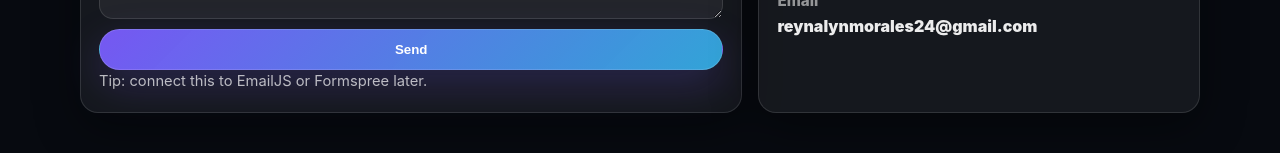
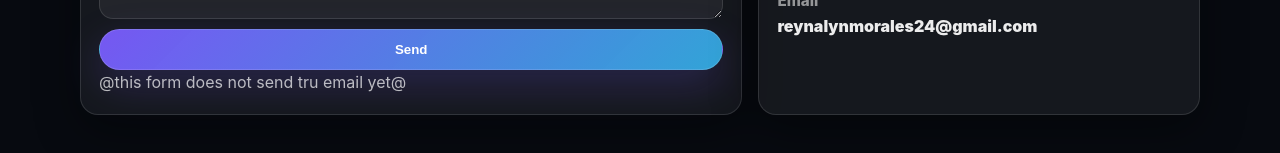
Before and after one commit to reeeiiiuuu/my-portfolio, a React (Vite) app: page / in a window 1280 px wide. Shown: the part 2097-2250 px from the top of the page. Built offline with nearby package versions, Linux system fonts and the light colour scheme.

Commit message:
Update portfolio

```diff
--- a/src/App.jsx
+++ b/src/App.jsx
@@ -305,7 +305,7 @@ export default function App() {
                   Send
                 </button>
               </form>
-              <p className="formNote">Tip: connect this to EmailJS or Formspree later.</p>
+              <p>@this form does not send tru email yet@</p>
             </div>
 
             <div className="card">
```
